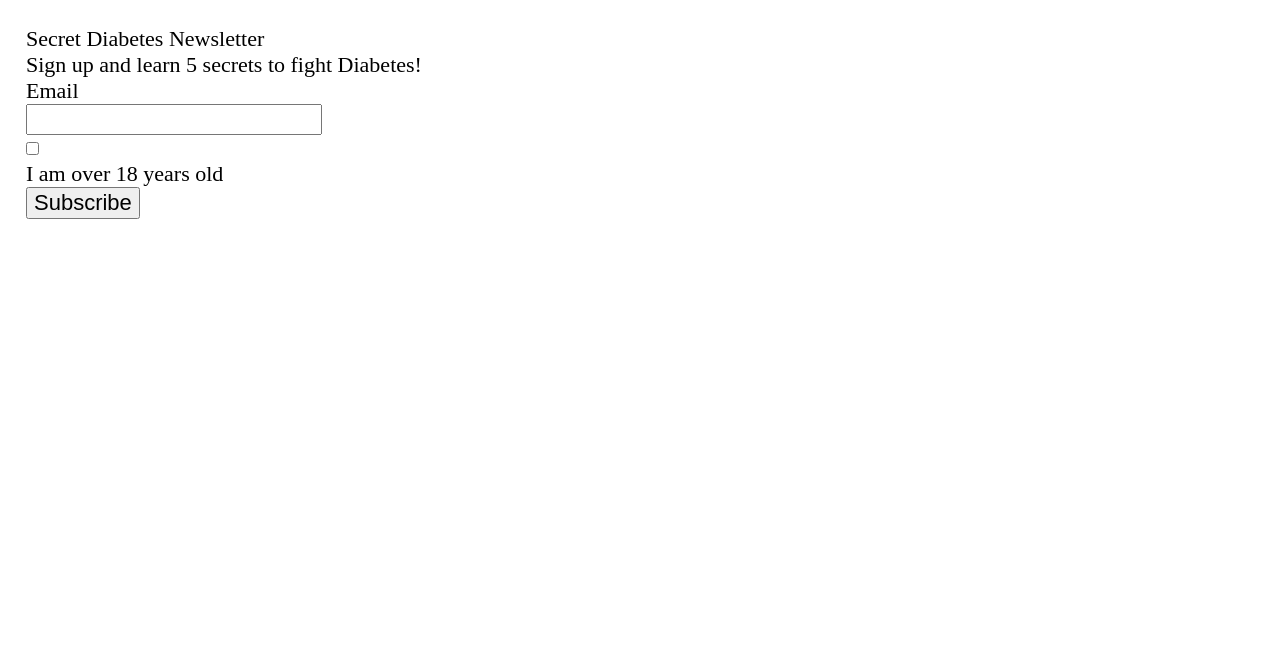
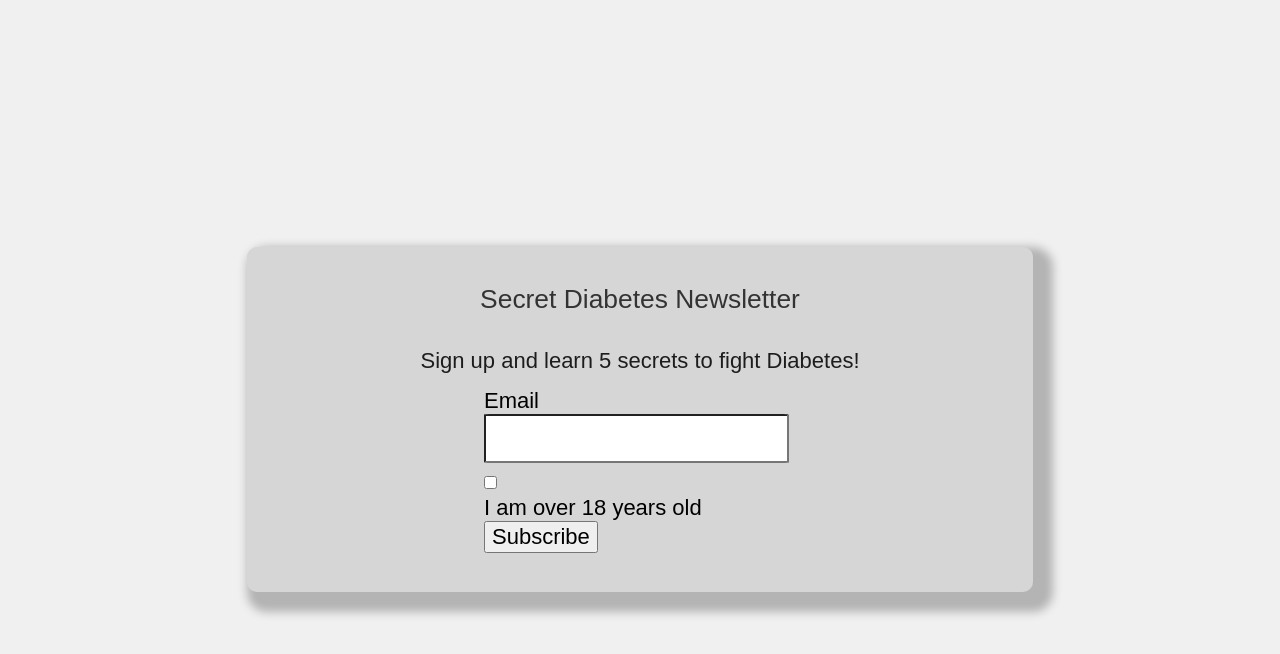
Before and after one commit to Jack-Jarjourah-s-Codespace/Lab-3, a plain HTML site: page index.html in a window 1280 px wide. Drawn offline with nearby package versions, Linux system fonts and the light colour scheme.

Commit message:
Starting style sheet
Playinng around with element colours and spacings

```diff
--- /dev/null
+++ b/css/style.css
@@ -0,0 +1,48 @@
+body {
+  font-family: Arial, sans-serif;
+  background-color: rgb(240, 240, 240);
+  margin: 10%;
+  display: flex;
+  justify-content: center;
+  align-items: center;
+  height: 100%;
+}
+
+#content {
+  width: 80%;
+  padding: 10%;
+}
+
+form {
+  background-color: #d6d6d6;
+  padding: 5%;
+  border-radius: 10px;
+  box-shadow: 10px 10px 10px 10px rgba(5, 5, 5, 0.253);
+  display:flex;
+  justify-content: center;
+  align-items: center;
+  flex-direction: column;
+}
+
+form h1 {
+  text-align: center;
+  font-size: larger;
+  color: #333;
+  margin-bottom: 5%;
+}
+
+form p {
+  text-align: center;
+  color: #1d1d1d;
+  margin-bottom: 2%;
+}
+
+input[type="email"] {
+  width: 90%;
+  padding: 10px;
+  border-radius: 2%;
+  margin-bottom: 2%;
+}
+
+input[type="input-age-verification"] {
+}
--- a/index.html
+++ b/index.html
@@ -6,6 +6,7 @@
   <meta name="viewport" />
   <link rel="stylesheet" media="screen" href="css/meyers_and_normalize-form_reset.css" />
   <link rel="stylesheet" media="screen" href="css/screen.css" />
+  <link rel="stylesheet" media="screen" href="css/style.css">
 </head>
 <body>
 <main id="content">
```
